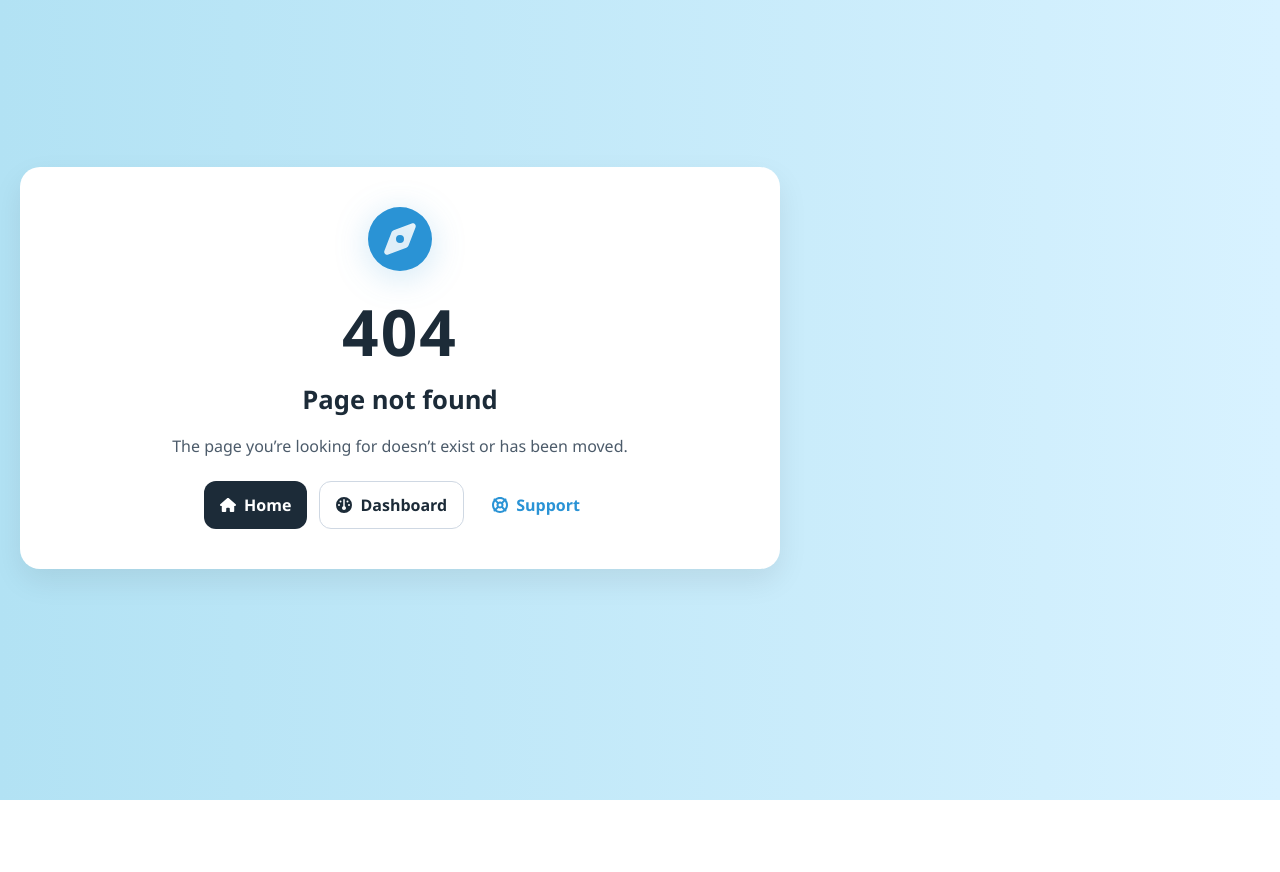
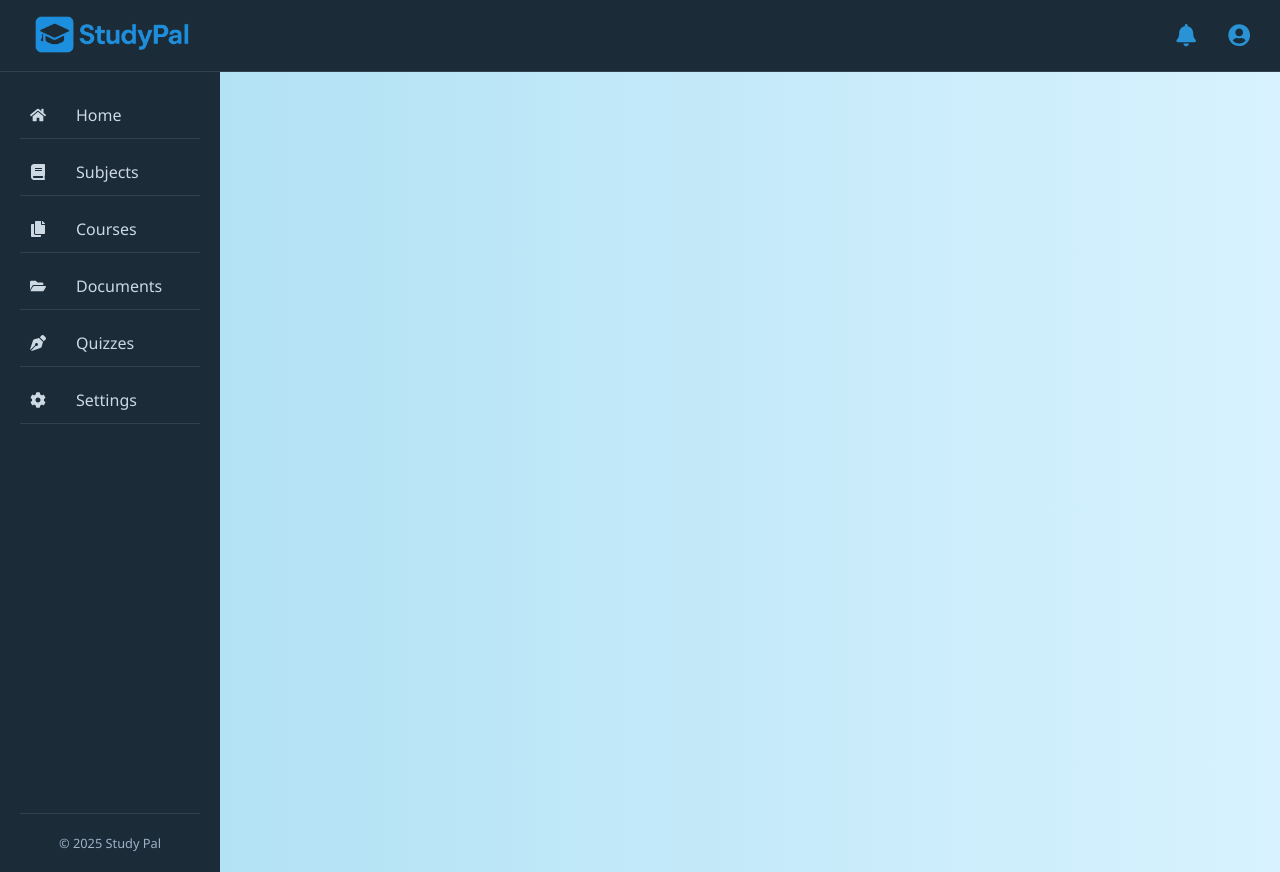
Before and after one commit to tech-girl-sa/my_study_pal_frontend, a React (Vite) app: page /dashboard in a window 1280 px wide. Before the commit this address had no page. Before the commit the page ends 800 px from the top, so only its background shows below. Built offline with nearby package versions, Linux system fonts and the light colour scheme.

Commit message:
add dashboard common components

```diff
--- /dev/null
+++ b/src/components/common/Navbar.jsx
@@ -0,0 +1,14 @@
+import classes from './Navbar.module.css';
+import logo from '../../assets/logo.png';
+import { FaBell, FaUserCircle } from "react-icons/fa";
+
+export default function Navbar(){
+
+    return <div className={classes.navbar}>
+    <div className={classes.logo}> <img src={logo} alt="Study Pal logo"/></div>
+    <div className={classes.navbarIcons}>
+      <FaBell className={classes.icon}/>
+      <FaUserCircle className={classes.icon}/>
+    </div>
+  </div>
+}
--- /dev/null
+++ b/src/components/common/Navbar.module.css
@@ -0,0 +1,22 @@
+ .navbar {
+    background-color: #1c2b38;
+    padding: 5px 30px;
+    display: flex;
+    justify-content: space-between;
+    align-items: center;
+    border-bottom: 1px solid rgba(255,255,255,0.1);
+  }
+
+  .navbarIcons {
+    display: flex;
+    gap: 30px;
+  }
+
+  .navbarIcons .icon {
+    font-size: 1.4rem;
+    color: #2a93d5;
+    cursor: pointer;
+  }
+  .navbar .logo img{
+    height: 3.5rem;
+}
--- /dev/null
+++ b/src/components/common/Sidebar.jsx
@@ -0,0 +1,17 @@
+import classes from './Sidebar.module.css';
+import { FaHome, FaBook, FaCopy, FaFolderOpen, FaPenNib, FaCog } from "react-icons/fa";
+
+export default function Sidebar(){
+
+    return  <aside className={classes.sidebar}>
+    <nav className={classes.nav}>
+      <a href="/main/dashboard" class="nav-link active"><FaHome/> Home</a>
+      <a href="/main/subjects"><FaBook/> Subjects</a>
+      <a href="/main/courses"><FaCopy/> Courses</a>
+      <a href="/main/documents"><FaFolderOpen/> Documents</a>
+      <a href="/main/quizzes"><FaPenNib/> Quizzes</a>
+      <a href="#"><FaCog/>Settings</a>
+    </nav>
+    <div className={classes.sidebarFooter}>© 2025 Study Pal</div>
+  </aside>
+}
--- /dev/null
+++ b/src/components/common/Sidebar.module.css
@@ -0,0 +1,47 @@
+.sidebar {
+  background-color: #1c2b38;
+  color: white;
+  padding: 20px;
+  width: 220px;
+  display: flex;
+  flex-direction: column;
+  justify-content: space-between;
+  min-height: 100vh;
+}
+
+ .nav {
+    display: flex;
+    flex-direction: column;
+    gap: 10px;
+  }
+
+  .nav a {
+    color: #ccd9e3;
+    text-decoration: none;
+    font-weight: 500;
+    padding: 12px 10px;
+    display: flex;
+    align-items: center;
+    gap: 30px;
+    border-bottom: 1px solid rgba(255,255,255,0.1);
+  }
+
+  .nav a.active,
+  .nav a:hover {
+    color: #ffffff;
+  }
+
+  .nav i {
+    color: #e0f0ff;
+    font-size: 1.1rem;
+    margin-left: 30px;
+  }
+
+  /* Footer inside sidebar */
+  .sidebarFooter {
+    text-align: center;
+    font-size: 0.8rem;
+    color: #9cb2c6;
+    padding-top: 20px;
+    border-top: 1px solid rgba(255,255,255,0.1);
+  }
--- /dev/null
+++ b/src/components/pages/dashboard/DashboardLayout.jsx
@@ -0,0 +1,22 @@
+import { Outlet } from "react-router-dom";
+import Navbar from "../../common/Navbar";
+import Sidebar from "../../common/Sidebar";
+import classes from "./DashboardLayout.module.css"
+
+
+
+export default function(){
+    return <div className={classes.dashboardPage}>
+        <Navbar></Navbar>
+
+      <div className={classes.dashboardLayout}>
+
+       <Sidebar></Sidebar>
+
+       <main className={classes.mainContent}>
+       <Outlet/>
+       </main>
+
+      </div>
+    </div>
+}
--- /dev/null
+++ b/src/components/pages/dashboard/DashboardLayout.module.css
@@ -0,0 +1,54 @@
+.dashboardPage {
+    font-family: 'Segoe UI', sans-serif;
+    background-color: #f6f9fc;
+    color: #1c2b38;
+    margin: 0;
+    padding: 0;
+    min-height: 100vh;
+    display: flex;
+    flex-direction: column;
+  }
+
+  .dashboardLayout {
+    display: flex;
+    width: 100%;
+  }
+
+
+  /* Header */
+  .dashboardHeader {
+    display: flex;
+    justify-content: space-between;
+    align-items: center;
+  }
+
+  .dashboardHeader h2 {
+    font-size: 1.6rem;
+  }
+
+  .userControls span {
+    font-size: 1.4rem;
+    cursor: pointer;
+  }
+
+  /* Content Section */
+  .contentSection {
+    background-color: white;
+    padding: 30px;
+    border-radius: 12px;
+    box-shadow: 0 4px 12px rgba(0,0,0,0.05);
+    font-size: 1rem;
+  }
+
+
+
+
+
+  /* Main Content */
+  .mainContent {
+    flex: 1;
+    padding: 30px 40px;
+    display: flex;
+    flex-direction: column;
+    background: linear-gradient(to right, #b2e2f4, #d8f2ff);
+  }
--- a/src/utils/hooks.js
+++ b/src/utils/hooks.js
@@ -2,7 +2,6 @@ import { useNavigate } from "react-router-dom";
 import { createNewRegistration, sendLoginRequest, setUserInfo } from "./http";
 import { useMutation } from "@tanstack/react-query";
 import { setAuthToken } from "./authentication";
-import Login from "../components/pages/Login";
 
 
 export function useAuthenticate(mode="register"){
```
Also changed, not shown: src/App.jsx (+10 -0 lines).
